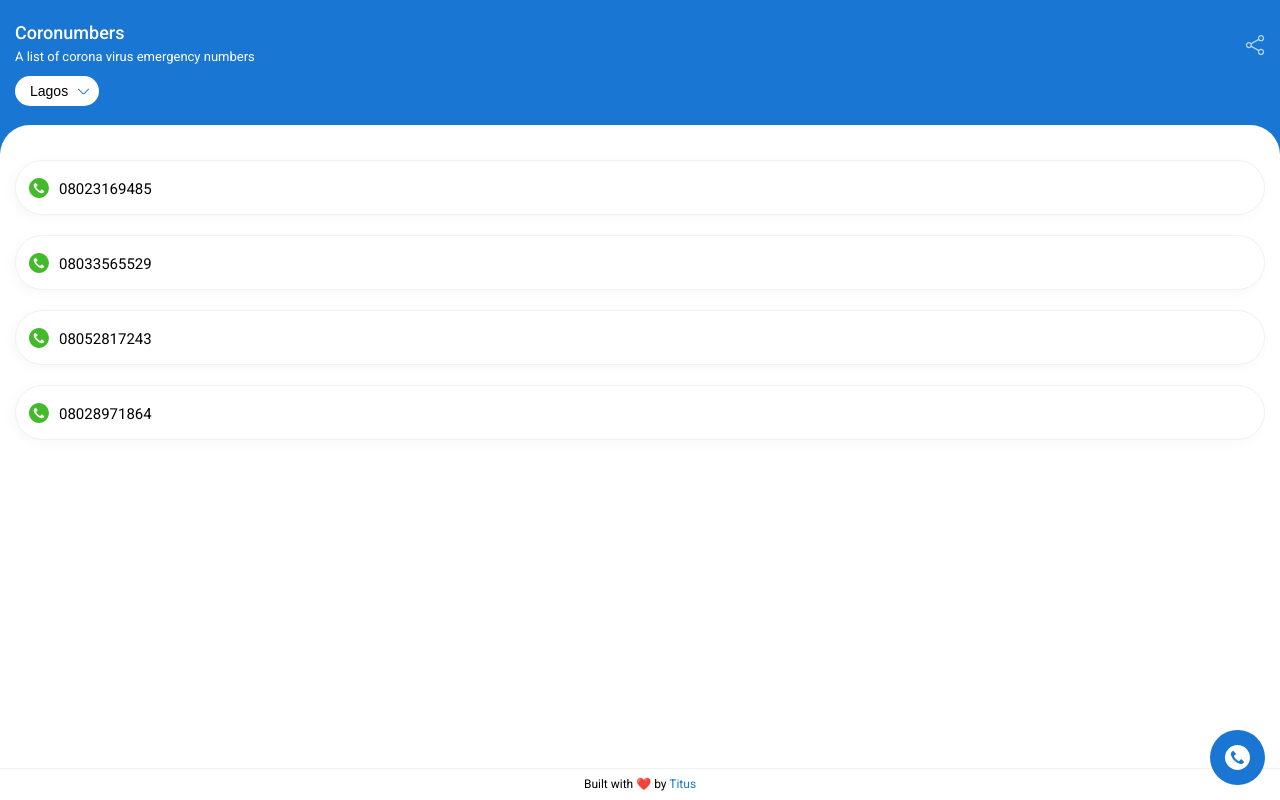
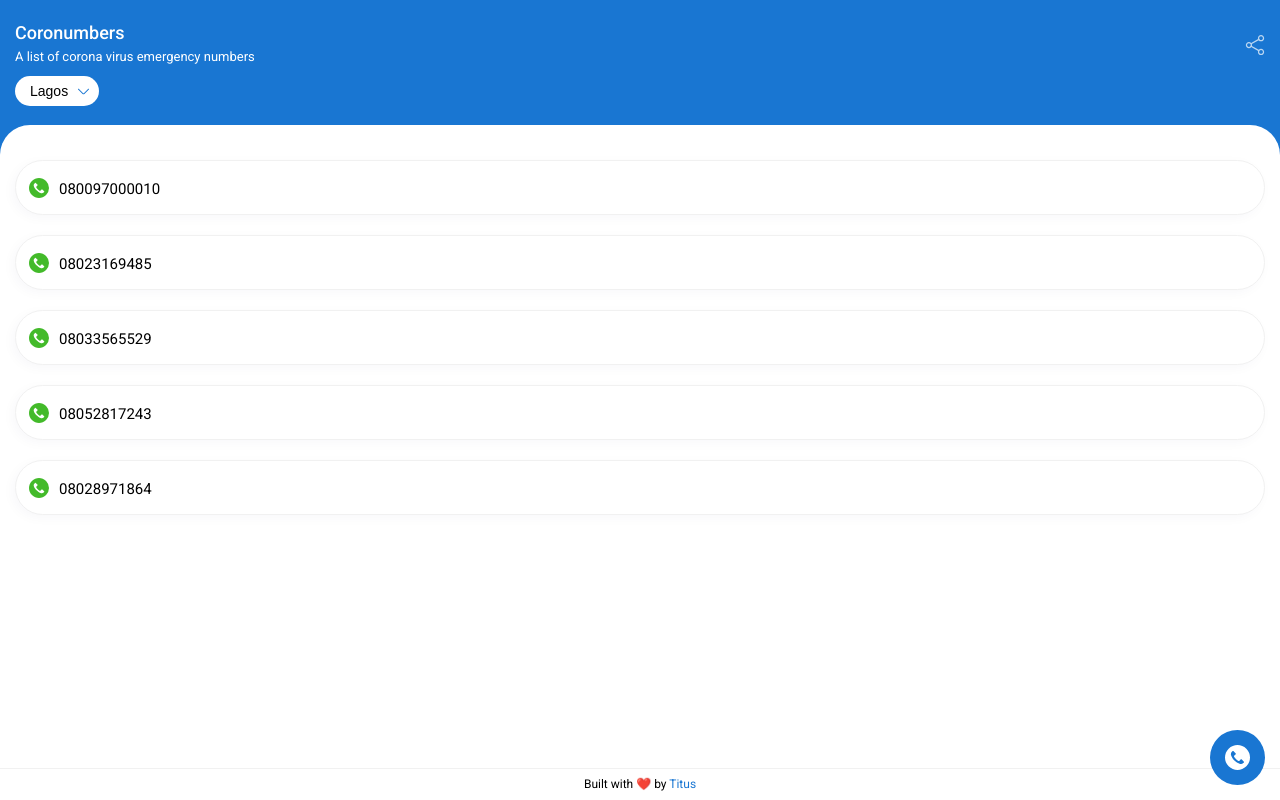
Before and after one commit to engrtitus/coronumbers, a React (Create React App) app: page / in a window 1280 px wide. Built offline with nearby package versions, Linux system fonts and the light colour scheme.

Commit message:
added state wise numbers

```diff
--- a/src/App.js
+++ b/src/App.js
@@ -44,11 +44,14 @@ function App() {
       </div>
       <div className="app__body">
         {phoneNumbers
-          .filter(phoneNumber => phoneNumber.state === selectedState)
+          .filter(
+            phoneNumber =>
+              !phoneNumber.state || phoneNumber.state === selectedState
+          )
           .map((phoneNumber, i) => (
             <a
               className="card mb-20 flex flex__aligncenter"
-              key={phoneNumber.number}
+              key={i}
               href={`tel:${phoneNumber.number}`}
               onClick={e => dialNumber(e, phoneNumber.number)}
             >
@@ -90,7 +93,10 @@ function App() {
       {selectingState && (
         <Modal close={() => setSelectingState(false)}>
           <div className="app__select">
-            {removeStateDuplicates(phoneNumbers, "state").map((number, i) => (
+            {removeStateDuplicates(
+              phoneNumbers.filter(phoneNumber => phoneNumber.state),
+              "state"
+            ).map((number, i) => (
               <div
                 className="app__select__option flex flex__aligncenter flex__justifycenter"
                 key={i}
--- a/src/phone_numbers.js
+++ b/src/phone_numbers.js
@@ -1,4 +1,5 @@
 export const phoneNumbers = [
+  { number: "080097000010", state: "" },
   {
     number: "07002242362",
     state: "Abia"
```
